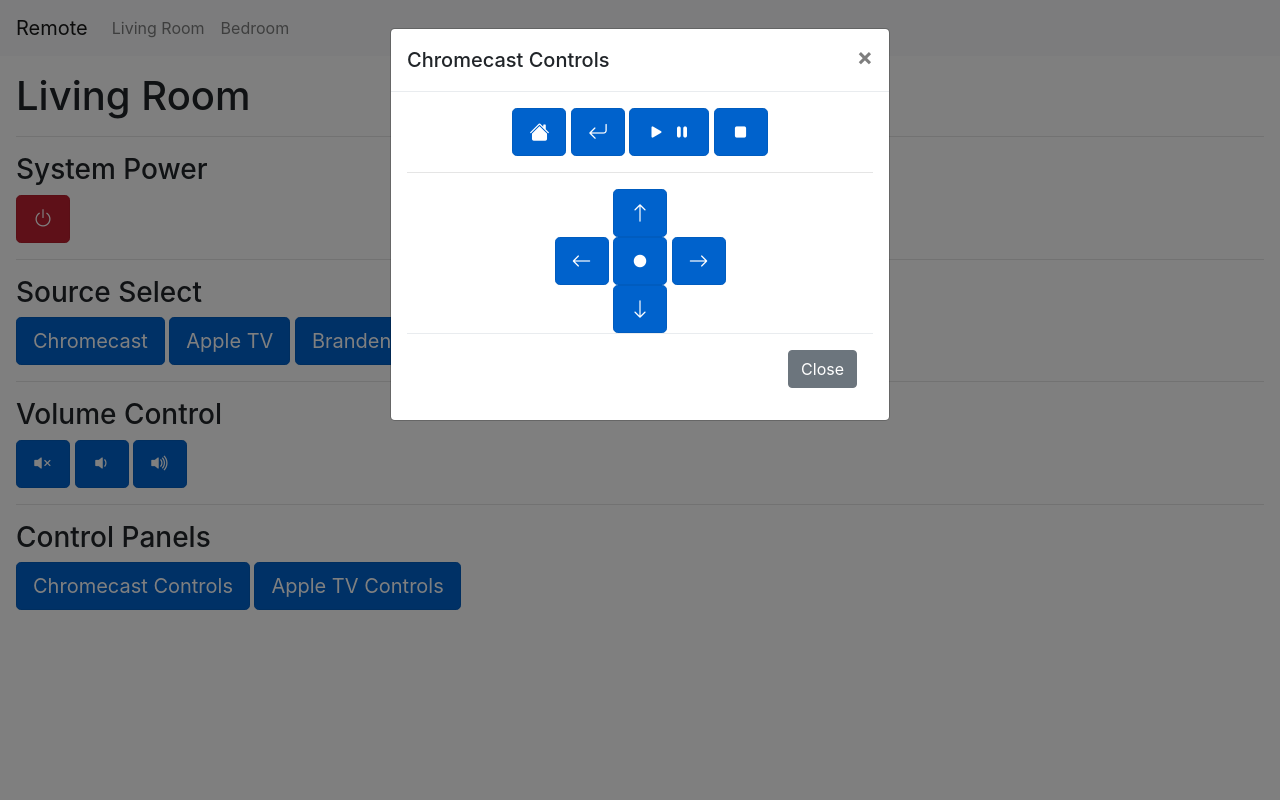
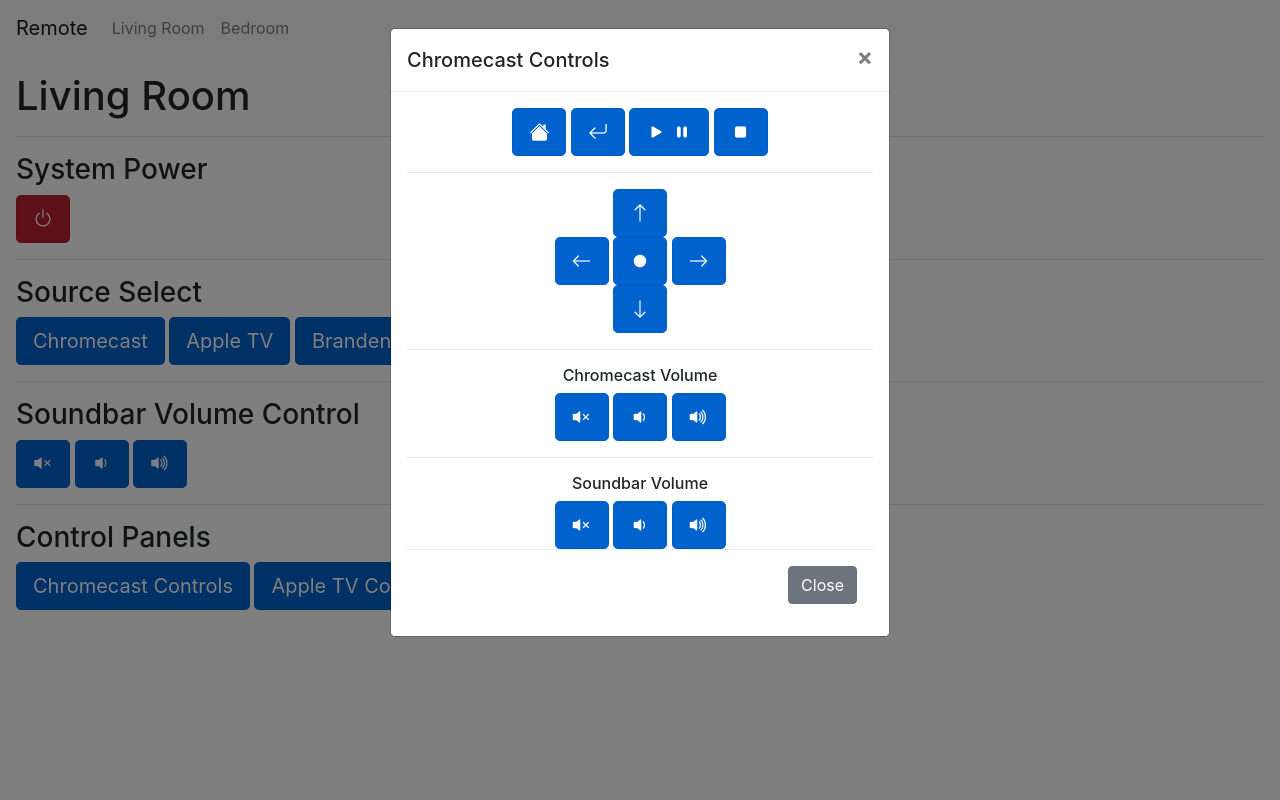
Before and after one commit to BrandenEsses/crestron-remote, a Flask app: page /living_room in a window 1280 px wide, after a click on "Chromecast Controls". Run offline with Flask 3, Linux system fonts and the light colour scheme; parts of the project's set-up code (start-up, migrations or seed data) failed here and were passed over; some libraries are stand-ins or nearby versions.

Commit message:
Added Chromecast volume; soundbar volume on control panels

```diff
--- a/app.py
+++ b/app.py
@@ -38,8 +38,15 @@
 @app.route('/join_handler', methods = ['POST'])
 def join_handler():
     button_data = request.args.get("button")
+    if "adb" in button_data:
+        if "vol_up" in button_data:
+            response = device.shell('input keyevent "KEYCODE_VOLUME_UP"')
+        if "vol_down" in button_data:
+            response = device.shell('input keyevent "KEYCODE_VOLUME_DOWN"')
+        if "vol_mute" in button_data:
+            response = device.shell('input keyevent "KEYCODE_VOLUME_MUTE"')
+        return ("nothing")
     if 'source_select' in button_data and not living_room_cip.get("d",59):
-        # Turn the chromecast on with the system
         response = device.shell('input keyevent "KEYCODE_POWER"')
         time.sleep(0.25)
     button_join = JOIN_DICT[button_data]
--- a/templates/rooms/living_room.html
+++ b/templates/rooms/living_room.html
@@ -17,7 +17,7 @@
   <button class='btn btn-primary btn-lg active' id='sarah_pc_source_select' onClick="reply_click(this.id)">Sarah's PC</button>
   <button class='btn btn-primary btn-lg active' id='switch_source_select' onClick="reply_click(this.id)">Switch</button>
   <hr />
-  <h3>Volume Control</h3>
+  <h3>Soundbar Volume Control</h3>
   <button class='btn btn-primary btn-lg active' id='soundbar_vol_mute' onClick="reply_click(this.id)">
     <i class="bi bi-volume-mute-fill"></i>
   </button>
@@ -54,7 +54,7 @@
             <i class="bi bi-stop-fill"></i>
           </button>
           <br>
-          <hr />
+          <hr/>
           <button class='btn btn-primary btn-lg active' id='chromecast_up' onClick="reply_click(this.id)">
             <i class="bi bi-arrow-up"></i>
           </button>
@@ -73,6 +73,29 @@
             <i class="bi bi-arrow-down"></i>
           </button>
           <br>
+          <hr/>
+          <h6>Chromecast Volume</h6>
+          <button class='btn btn-primary btn-lg active' id='adb_chromecast_vol_mute' onClick="reply_click(this.id)">
+            <i class="bi bi-volume-mute-fill"></i>
+          </button>
+          <button class='btn btn-primary btn-lg active' id='adb_chromecast_vol_down' onClick="reply_click(this.id)">
+            <i class="bi bi-volume-down-fill"></i>
+          </button>
+          <button class='btn btn-primary btn-lg active' id='adb_chromecast_vol_up' onClick="reply_click(this.id)">
+            <i class="bi bi-volume-up-fill"></i>
+          </button>
+          <br>
+          <hr/>
+          <h6>Soundbar Volume</h6>
+          <button class='btn btn-primary btn-lg active' onClick="reply_click(soundbar_vol_mute)">
+            <i class="bi bi-volume-mute-fill"></i>
+          </button>
+          <button class='btn btn-primary btn-lg active' onClick="reply_click(soundbar_vol_down)">
+            <i class="bi bi-volume-down-fill"></i>
+          </button>
+          <button class='btn btn-primary btn-lg active' onClick="reply_click(soundbar_vol_up)">
+            <i class="bi bi-volume-up-fill"></i>
+          </button>
           <div class="modal-footer">
             <button type="button" class="btn btn-secondary" data-dismiss="modal">Close</button>
           </div>
@@ -119,6 +142,17 @@
             <i class="bi bi-arrow-down"></i>
           </button>
           <br>
+          <hr/>
+          <h6>Soundbar Volume</h6>
+          <button class='btn btn-primary btn-lg active' onClick="reply_click(soundbar_vol_mute)">
+            <i class="bi bi-volume-mute-fill"></i>
+          </button>
+          <button class='btn btn-primary btn-lg active' onClick="reply_click(soundbar_vol_down)">
+            <i class="bi bi-volume-down-fill"></i>
+          </button>
+          <button class='btn btn-primary btn-lg active' onClick="reply_click(soundbar_vol_up)">
+            <i class="bi bi-volume-up-fill"></i>
+          </button>
           <div class="modal-footer">
             <button type="button" class="btn btn-secondary" data-dismiss="modal">Close</button>
           </div>
```
